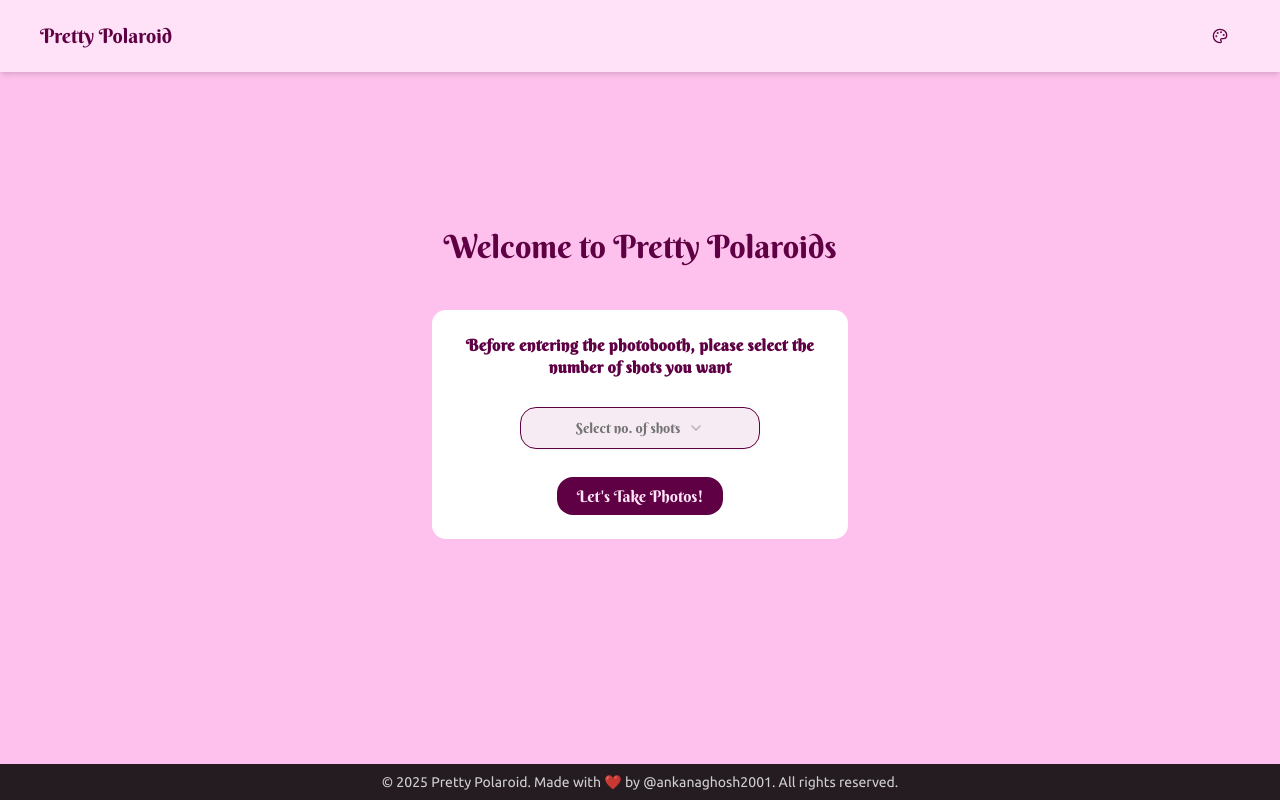
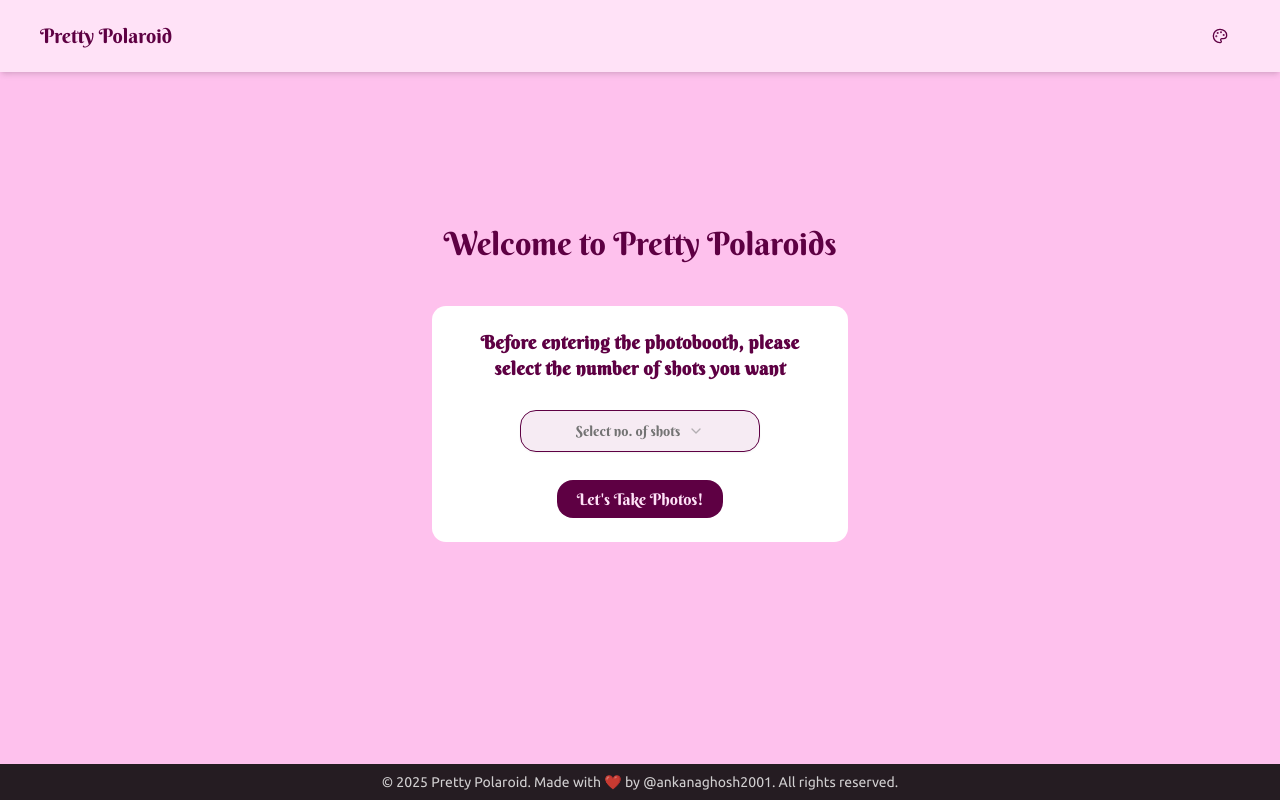
Before and after one commit to ankanaghosh2001/polaroid_camera, a Next.js app: page / in a window 1280 px wide. Built offline with nearby package versions, Linux system fonts and the light colour scheme.

Commit message:
updated readme file

```diff
--- a/app/page.tsx
+++ b/app/page.tsx
@@ -22,7 +22,7 @@ const page = () => {
       <motion.h1 className='mt-5 text-center text-[1.6rem] md:text-[2rem] font-berk-shwash text-foreground' initial={{ opacity: 0, y: -30 }} animate={{ opacity: 1, y: 0 }} transition={{ type:"spring", bounce: 0.7, duration: 1.5 }}>Welcome to Pretty Polaroids</motion.h1>
       <motion.div className="shotsForm bg-white w-[20rem] md:w-[26rem] p-6 mt-10 rounded-xl font-berk-shwash" initial={{ opacity: 0 }} animate={{ opacity: 1, y: 0 }} transition={{ duration: 0.5, delay: 0.7 }}>
         <form onSubmit={handleSubmit} method="post">
-          <label htmlFor="numShots" className="block mb-7 md:font-semibold text-foreground text-[1rem] md:text-md tracking-wide">Before entering the photobooth, please select the number of shots you want</label>
+          <label htmlFor="numShots" className="block mb-7 md:font-semibold text-foreground text-[1rem] md:text-[1.15rem] tracking-wide">Before entering the photobooth, please select the number of shots you want</label>
           <ShotsDropdown value={shots} onChange={setShots} />
           <br />
           <motion.button
```
Also changed, not shown: 1 other file (tests, documents, lock files or other folders).
